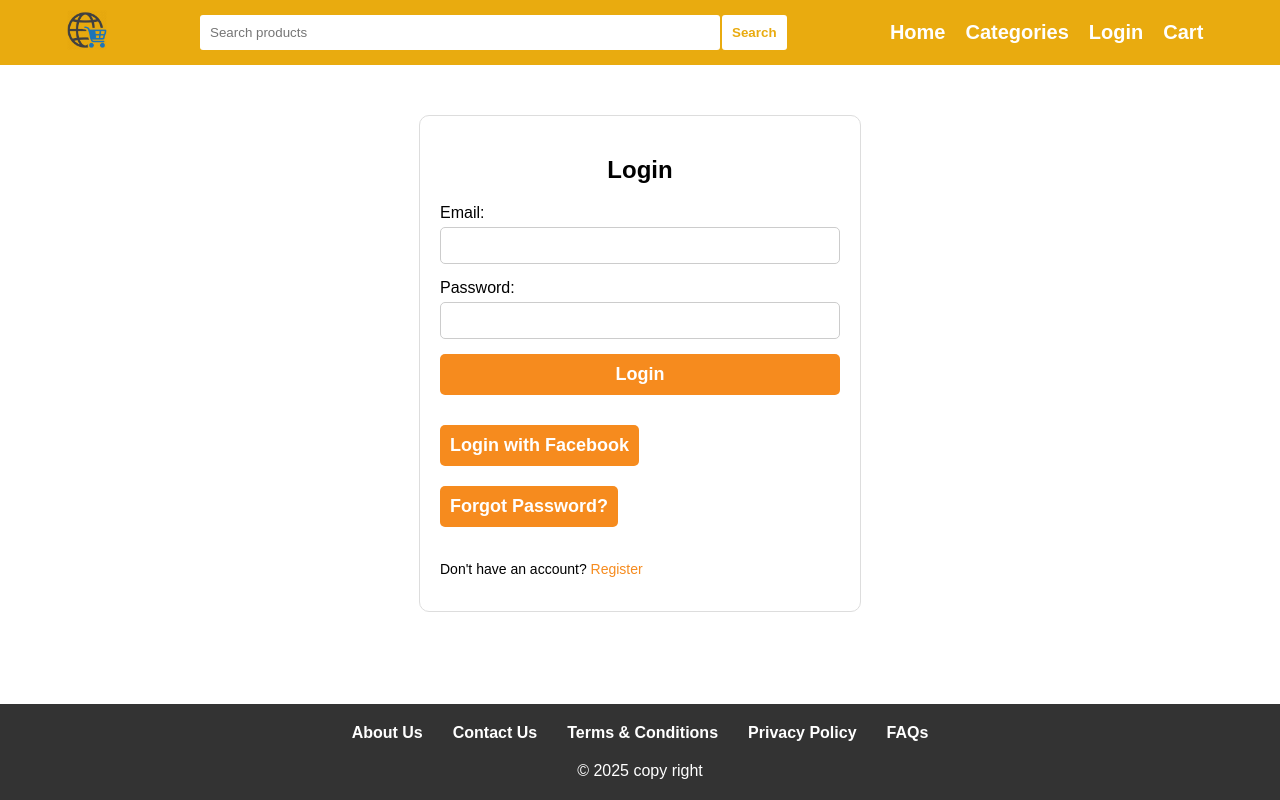
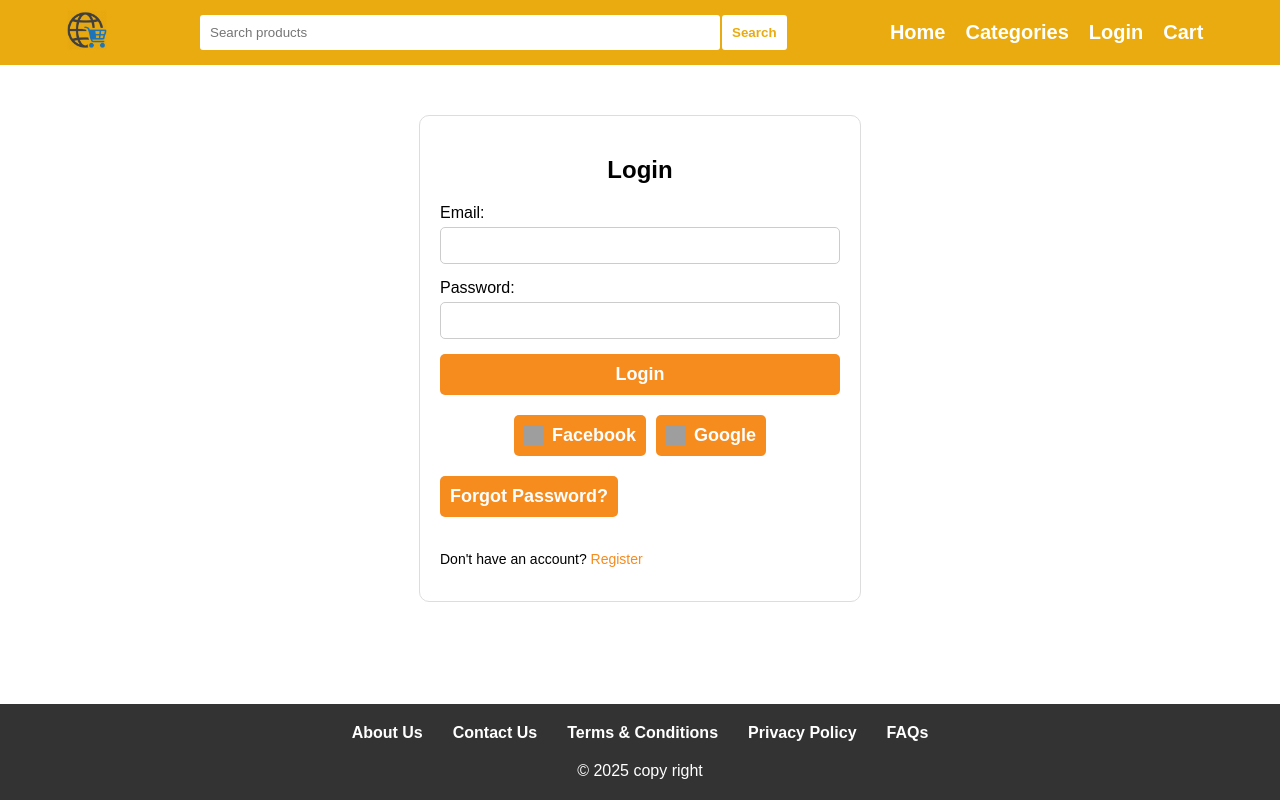
Before and after one commit to TranDuyLuan/CDWeb, a React (Create React App) app in the folder font-end/: page /login in a window 1280 px wide. Built offline with nearby package versions, Linux system fonts and the light colour scheme; grey boxes are pictures that could not be loaded.

Commit message:
update gg fb button

```diff
--- a/font-end/src/component/pages/LoginPage.jsx
+++ b/font-end/src/component/pages/LoginPage.jsx
@@ -1,7 +1,7 @@
 import React, { useEffect, useState, useCallback } from "react";
 import { useNavigate } from "react-router-dom";
 import ApiService from "../../service/ApiService";
-import '../../style/register.css';
+import "../../style/register.css";
 
 const LoginPage = () => {
     const [formData, setFormData] = useState({ email: '', password: '' });
@@ -10,7 +10,6 @@ const LoginPage = () => {
     const [forgotEmail, setForgotEmail] = useState("");
     const navigate = useNavigate();
 
-    // Xử lý login với Google
     const handleGoogleResponse = useCallback(async (response) => {
         const idToken = response.credential;
         try {
@@ -24,7 +23,6 @@ const LoginPage = () => {
         }
     }, [navigate]);
 
-    // Xử lý login với Facebook
     const handleFacebookLogin = () => {
         window.FB.login(response => {
             if (response.authResponse) {
@@ -37,7 +35,6 @@ const LoginPage = () => {
     };
 
     const loginWithFacebook = async (accessToken) => {
-       // console.log("Gửi accessToken:", accessToken); //  kiểm tra token
         try {
             const response = await ApiService.loginUserWithFacebook(accessToken);
             localStorage.setItem("token", response.token);
@@ -57,14 +54,9 @@ const LoginPage = () => {
                 client_id: "975530860641-264sfp01t88u8vkhdva2kh19aocdokge.apps.googleusercontent.com",
                 callback: handleGoogleResponse
             });
-            window.google.accounts.id.renderButton(
-                document.getElementById("google-login-btn"),
-                { theme: "outline", size: "large" }
-            );
         }
 
         // Facebook SDK init
-        // Facebook SDK — đợi load xong rồi mới init
         const fbInitInterval = setInterval(() => {
             if (window.FB && typeof window.FB.init === 'function') {
                 clearInterval(fbInitInterval);
@@ -72,12 +64,12 @@ const LoginPage = () => {
                     appId: '1043108134585670',
                     cookie: true,
                     xfbml: true,
-                    version: 'v17.0' //
+                    version: 'v17.0'
                 });
             }
         }, 100);
 
-        return () => clearInterval(fbInitInterval);;
+        return () => clearInterval(fbInitInterval);
     }, [handleGoogleResponse]);
 
     const handleChange = (e) => {
@@ -93,9 +85,7 @@ const LoginPage = () => {
                 setMessage("User Successfully Logged in");
                 localStorage.setItem('token', response.token);
                 localStorage.setItem('role', response.role);
-                setTimeout(() => {
-                    navigate("/");
-                }, 1000);
+                setTimeout(() => navigate("/"), 1000);
             }
         } catch (error) {
             setMessage(error.response?.data.message || error.message || "Unable to login");
@@ -108,6 +98,14 @@ const LoginPage = () => {
             setMessage(response.message || "Password reset email sent.");
         } catch (error) {
             setMessage(error.response?.data.message || "Failed to send reset email.");
+        }
+    };
+
+    const handleGoogleClick = () => {
+        if (window.google?.accounts?.id) {
+            window.google.accounts.id.prompt();
+        } else {
+            alert("Google SDK chưa được tải đúng.");
         }
     };
 
@@ -136,14 +134,15 @@ const LoginPage = () => {
                     />
                     <button type="submit">Login</button>
 
-                    <div style={{ marginTop: "20px" }}>
-                        <div id="google-login-btn"></div>
-                        <button
-                            type="button"
-                            onClick={handleFacebookLogin}
-                            style={{ marginTop: "10px" }}
-                        >
-                            Login with Facebook
+                    <div className="social-login">
+                        <button className="social-btn facebook" onClick={handleFacebookLogin}>
+                            <img src="https://upload.wikimedia.org/wikipedia/commons/0/05/Facebook_Logo_%282019%29.png" alt="Fb" />
+                            Facebook
+                        </button>
+
+                        <button className="social-btn google" onClick={handleGoogleClick}>
+                            <img src="https://developers.google.com/identity/images/g-logo.png" alt="G" />
+                            Google
                         </button>
                     </div>
 
--- a/font-end/src/component/pages/ProductDetailsPage.jsx
+++ b/font-end/src/component/pages/ProductDetailsPage.jsx
@@ -1,4 +1,4 @@
-import React, { useEffect, useState } from "react";
+import React, { useEffect, useState, useCallback } from "react";
 import { useParams, useNavigate } from "react-router-dom";
 import { useCart } from "../context/CartContext";
 import ApiService from "../../service/ApiService";
@@ -15,34 +15,37 @@ const ProductDetailsPage = () => {
     const [reviews, setReviews] = useState([]);
     const [newReview, setNewReview] = useState({ rating: 5, content: "" });
 
-    // Giả sử size cố định trước
+    // Giả sử size
     const availableSizes = ['S', 'M', 'L', 'XL', 'XXL'];
 
-    useEffect(() => {
-        (async () => {
-            await fetchProduct();
-            await fetchReviews();
-        })();
-    }, [productId]);
-
-    const fetchProduct = async () => {
+    const fetchProduct = useCallback(async () => {
         try {
             const { product } = await ApiService.getProductById(productId);
             setProduct(product);
-            setSelectedSize(product.size?.name || "");  // Gán size mặc định nếu có
+            setSelectedSize(product.size?.name || "");
         } catch (error) {
             console.error("Lỗi khi tải sản phẩm:", error.message || error);
         }
-    };
+    }, [productId]);
 
-    const fetchReviews = async () => {
+    const fetchReviews = useCallback(async () => {
         try {
             const { reviews = [] } = await ApiService.getReviewsByProductId(productId);
             setReviews(reviews);
         } catch (error) {
             console.error("Lỗi khi tải đánh giá:", error.message || error);
         }
-    };
+    }, [productId]);
+
+    useEffect(() => {
+        fetchProduct();
+        fetchReviews();
+    }, [fetchProduct, fetchReviews]);
+
+
+
+
+
 
     const handleAddToCart = () => {
         if (!selectedSize) {
--- a/font-end/src/style/register.css
+++ b/font-end/src/style/register.css
@@ -51,3 +51,31 @@
     text-decoration: none;
     color: #f68b1e;
 }
+.social-login {
+    display: flex;
+    gap: 10px;
+    margin-top: 20px;
+    justify-content: center;
+}
+
+.social-btn {
+    display: flex;
+    align-items: center;
+    gap: 8px;
+    padding: 10px 16px;
+    border: 1px solid #ccc;
+    border-radius: 6px;
+    background: white;
+    font-weight: bold;
+    cursor: pointer;
+    transition: 0.2s;
+}
+
+.social-btn img {
+    width: 20px;
+    height: 20px;
+}
+
+.social-btn:hover {
+    box-shadow: 0 0 5px rgba(0,0,0,0.1);
+}
```
